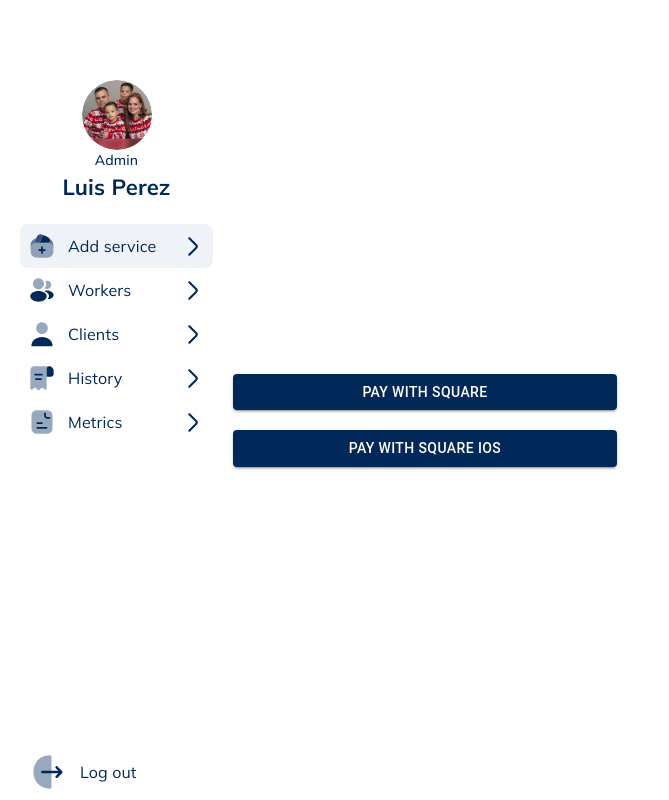
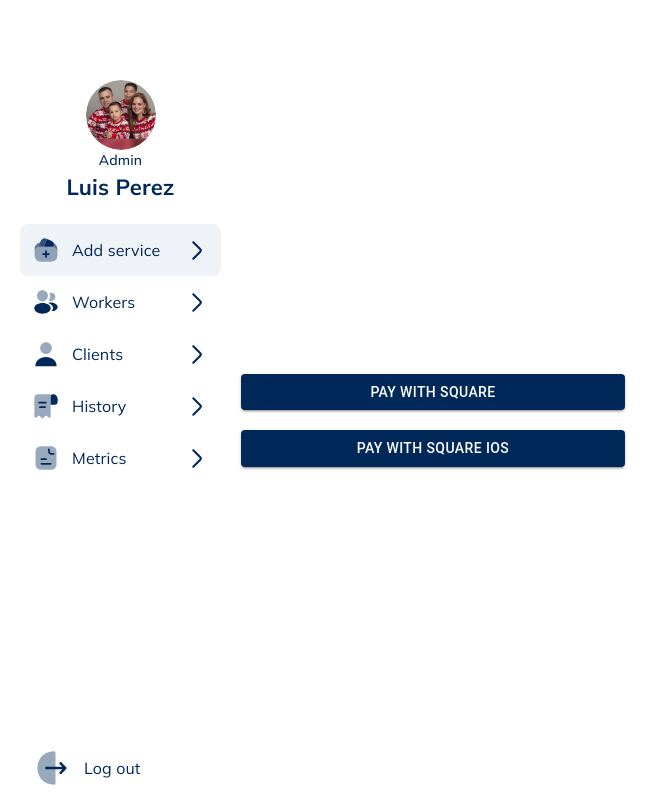
Before and after one commit to Overfox-Company/Barber, a Next.js app: page / in a window 1280 px wide. Shown: the whole page, without its empty margins (0-669 px from the left). Built offline with nearby package versions, Linux system fonts and the light colour scheme.

Commit message:
add more padding

```diff
--- a/src/components/UI/Buttons.tsx
+++ b/src/components/UI/Buttons.tsx
@@ -30,7 +30,7 @@ const RoundedButton = styled(Button)({
     borderRadius: 8,
     minWidth: 160,
     width: '100%',
-    padding: '8px',
+    padding: '12px',
     display: 'flex',
     gap: 12,
 
```
